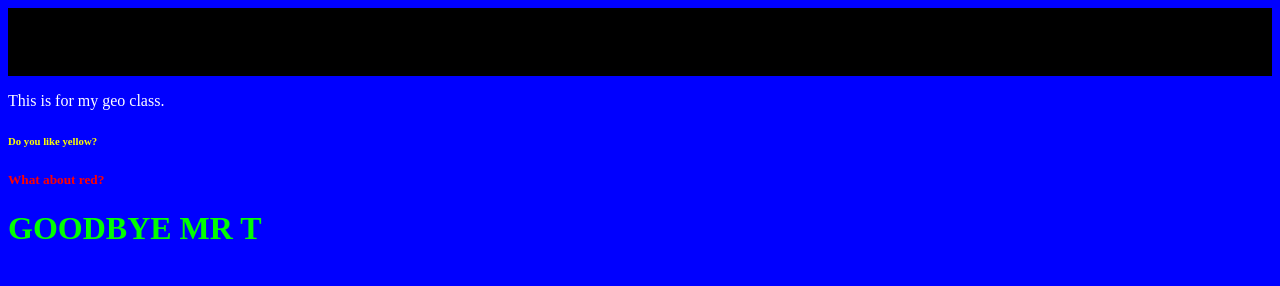
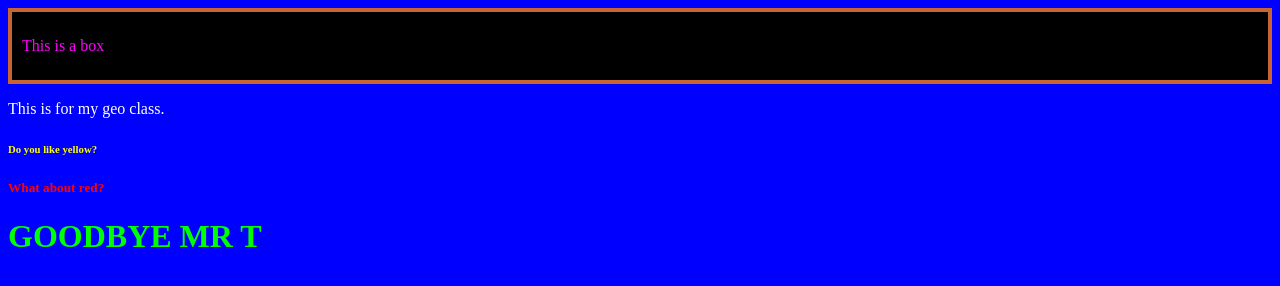
Before and after one commit to datastructure-d4ta/datastructure-d4ta.github.io, a plain HTML site: page index.html in a window 1280 px wide. Drawn offline with Linux system fonts and the light colour scheme.

Commit message:
Update style.css

```diff
--- a/style.css
+++ b/style.css
@@ -14,8 +14,8 @@ h1{
   color: rgb(0,255,0);
   }
 #box{
-  border: rgb(200, 100, 50);
+  border: 4px solid rgb(200, 100, 50);
   padding: 25px 10px;
-  content: rgb(255,0,255);
+  color: rgb(255,0,255);
   background-color: rgb(0,0,0);
 }
```
